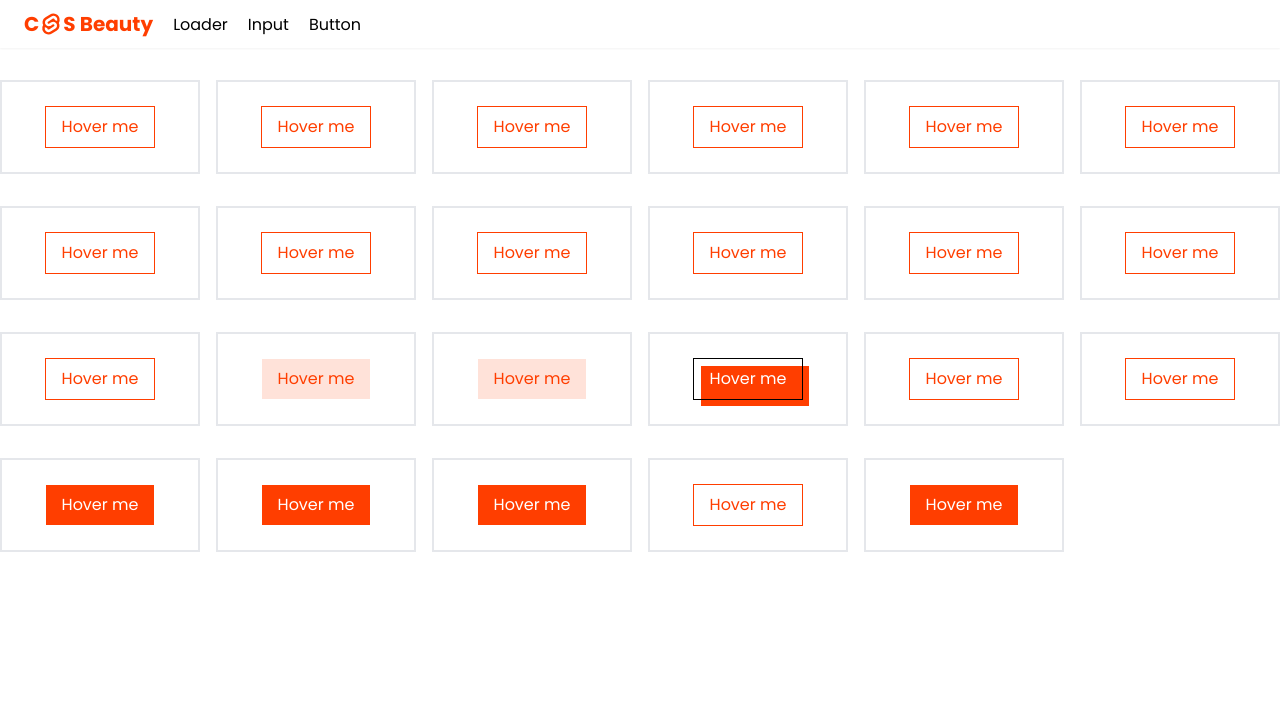
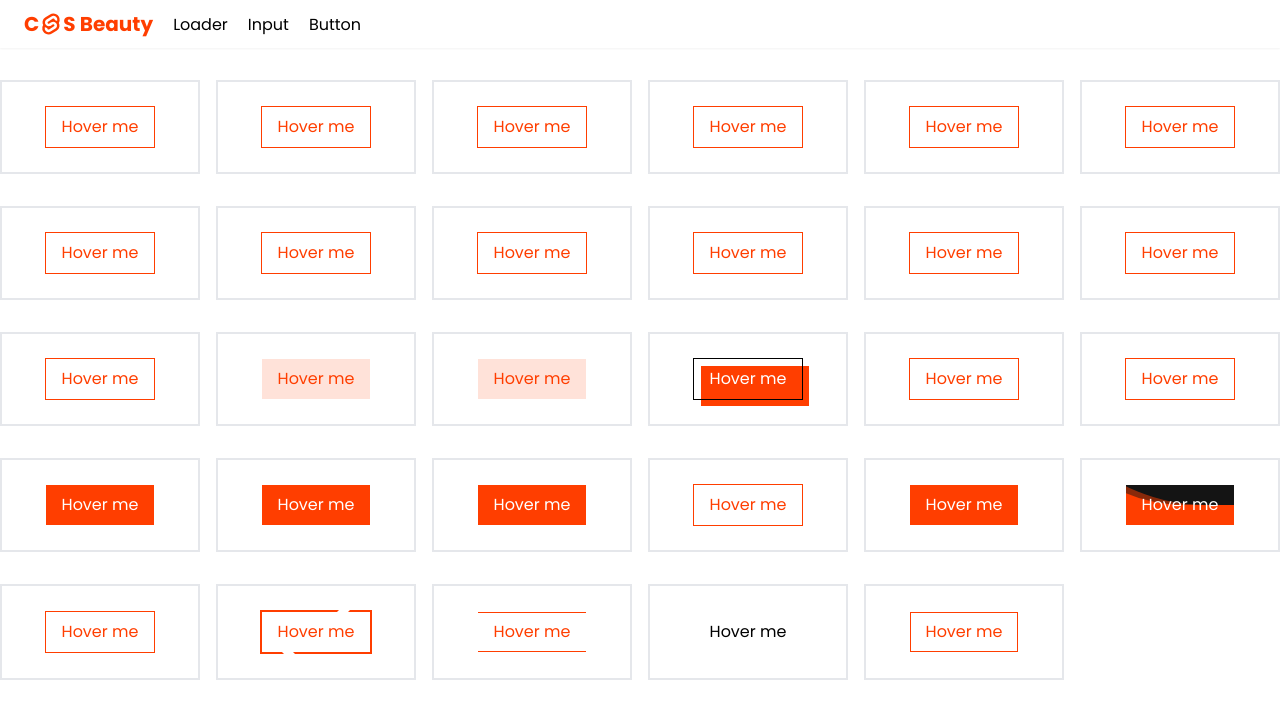
Before and after one commit to pth-1641/CSS-Beauty, a SvelteKit app: page /button in a window 1280 px wide. Shown: the top 718 px of the page. Built offline with nearby package versions, Linux system fonts and the light colour scheme.

Commit message:
Update new button effects

```diff
--- a/src/components/Buttons/button-24.svelte
+++ b/src/components/Buttons/button-24.svelte
@@ -0,0 +1,66 @@
+<script>
+  export let mainColor;
+</script>
+
+<button>
+  <span>Hover me</span>
+  <div style="--mainColor:{mainColor}" />
+</button>
+
+<style>
+  button {
+    position: relative;
+    padding: 8px 16px;
+    display: block;
+    overflow: hidden;
+  }
+
+  button span {
+    position: relative;
+    color: #fff;
+    z-index: 1;
+  }
+
+  button > div {
+    position: absolute;
+    top: -80px;
+    left: 0;
+    width: 200px;
+    height: 200px;
+    background: var(--mainColor);
+    transition: 0.5s;
+  }
+
+  button > div::after,
+  button > div::before {
+    content: '';
+    width: 200%;
+    height: 200%;
+    position: absolute;
+  }
+
+  button > div::before {
+    border-radius: 45%;
+    background: rgba(20, 20, 20, 1);
+    animation: animate 5s linear infinite;
+  }
+
+  button > div::after {
+    border-radius: 40%;
+    background: rgba(20, 20, 20, 0.5);
+    animation: animate 10s linear infinite;
+  }
+
+  button:hover > div {
+    top: -150px;
+  }
+
+  @keyframes animate {
+    0% {
+      transform: translate(-50%, -75%) rotate(0deg);
+    }
+    100% {
+      transform: translate(-50%, -75%) rotate(360deg);
+    }
+  }
+</style>
--- /dev/null
+++ b/src/components/Buttons/button-25.svelte
@@ -0,0 +1,50 @@
+<script>
+  export let mainColor;
+</script>
+
+<button style="--mainColor:{mainColor}">
+  <span>Hover me</span>
+</button>
+
+<style>
+  button {
+    position: relative;
+    padding: 8px 16px;
+  }
+
+  button {
+    display: inline-flex;
+    color: var(--mainColor);
+    outline: 1px solid var(--mainColor);
+    position: relative;
+    transition-duration: 0.4s;
+    overflow: hidden;
+  }
+
+  button::before,
+  button span {
+    transition-timing-function: cubic-bezier(0.86, 0, 0.07, 1);
+    transition-duration: 0.4s;
+  }
+
+  button:hover {
+    background-color: var(--mainColor);
+  }
+
+  button:hover span {
+    transform: translateY(-400%);
+  }
+
+  button::before {
+    content: 'CSS Beauty';
+    color: #fff;
+    position: absolute;
+    left: 0;
+    right: 0;
+    transform: translateY(500%);
+  }
+
+  button:hover::before {
+    transform: translateY(0) scale(1, 1);
+  }
+</style>
--- /dev/null
+++ b/src/components/Buttons/button-26.svelte
@@ -0,0 +1,46 @@
+<script>
+  export let mainColor;
+</script>
+
+<button style="--mainColor:{mainColor}"> Hover me </button>
+
+<style>
+  button {
+    position: relative;
+    background: transparent;
+    color: var(--mainColor);
+    border: 2px solid var(--mainColor);
+    padding: 8px 16px;
+  }
+
+  button::before,
+  button::after {
+    content: '';
+    display: block;
+    position: absolute;
+    width: 10%;
+    background: #fff;
+    height: 4px;
+    transition: all 0.45s cubic-bezier(0.86, 0, 0.07, 1);
+  }
+
+  button::before {
+    right: 20%;
+    top: -3px;
+    transform: skewX(-45deg);
+  }
+
+  button::after {
+    left: 20%;
+    bottom: -3px;
+    transform: skewX(45deg);
+  }
+
+  button:hover::before {
+    right: 80%;
+  }
+
+  button:hover::after {
+    left: 80%;
+  }
+</style>
--- /dev/null
+++ b/src/components/Buttons/button-27.svelte
@@ -0,0 +1,85 @@
+<script>
+  export let mainColor;
+</script>
+
+<button style="--mainColor:{mainColor}">
+  <span style="--mainColor:{mainColor}" />
+  <span style="--mainColor:{mainColor}" />
+  <span style="--mainColor:{mainColor}" />
+  <span style="--mainColor:{mainColor}" />
+  Hover me
+</button>
+
+<style>
+  button {
+    padding: 8px 16px;
+    position: relative;
+    color: var(--mainColor);
+    transition: 0.5s;
+  }
+
+  button span {
+    position: absolute;
+    transition: transform 0.5s;
+  }
+
+  button span:nth-child(1),
+  button span:nth-child(3) {
+    width: 100%;
+    height: 1px;
+    background: var(--mainColor);
+  }
+
+  button span:nth-child(1) {
+    top: 0;
+    left: 0;
+    transform-origin: right;
+  }
+
+  button:hover span:nth-child(1) {
+    transform: scaleX(0);
+    transform-origin: left;
+  }
+
+  button span:nth-child(3) {
+    bottom: 0;
+    left: 0;
+    transform-origin: left;
+  }
+
+  button:hover span:nth-child(3) {
+    transform: scaleX(0);
+    transform-origin: right;
+  }
+
+  button span:nth-child(2),
+  button span:nth-child(4) {
+    width: 1px;
+    height: 100%;
+    background: var(--mainColor);
+  }
+
+  button span:nth-child(2) {
+    top: 0;
+    left: 0;
+    transform: scale(0);
+    transform-origin: bottom;
+  }
+
+  button:hover span:nth-child(2) {
+    transform: scale(1);
+    transform-origin: top;
+  }
+
+  button span:nth-child(4) {
+    top: 0;
+    right: 0;
+    transform: scale(0);
+    transform-origin: top;
+  }
+
+  button:hover span:nth-child(4) {
+    transform: scale(1);
+    transform-origin: bottom;
+  }
+</style>
--- /dev/null
+++ b/src/components/Buttons/button-28.svelte
@@ -0,0 +1,54 @@
+<script>
+  export let mainColor;
+</script>
+
+<button style="--mainColor:{mainColor}"> Hover me </button>
+
+<style>
+  button {
+    padding: 8px 16px;
+    position: relative;
+    transition: 0.5s;
+  }
+
+  button::before,
+  button::after {
+    content: '';
+    position: absolute;
+    width: 0px;
+    height: 0px;
+    background-color: var(--mainColor);
+    transition: 0.5s cubic-bezier(0.5, -0.5, 0.25, 1.5);
+    top: 25%;
+  }
+
+  button::before {
+    left: 0;
+    z-index: -1;
+  }
+  button::after {
+    right: 0;
+    z-index: -2;
+  }
+
+  button:hover {
+    color: white;
+  }
+
+  button:hover::before,
+  button:hover::after {
+    width: 100%;
+    height: 100%;
+    border-radius: 0;
+    background-color: var(--mainColor);
+  }
+
+  button:hover::before {
+    top: 0;
+  }
+
+  button:hover::after {
+    right: -6px;
+    filter: brightness(0.8);
+  }
+</style>
--- /dev/null
+++ b/src/components/Buttons/button-29.svelte
@@ -0,0 +1,57 @@
+<script>
+  export let mainColor;
+</script>
+
+<button class="btn">
+  <span>Hover me</span>
+  <span style="--mainColor:{mainColor}">Hover me</span>
+  <span style="--mainColor:{mainColor}">CSS Beauty</span>
+</button>
+
+<style>
+  button {
+    padding: 8px 16px;
+    position: relative;
+    transition: all 0.3s ease-out;
+  }
+
+  button > span:nth-child(1) {
+    visibility: hidden;
+  }
+
+  button > span:nth-child(2),
+  button > span:nth-child(3) {
+    position: absolute;
+    left: 0;
+    top: 0;
+    display: flex;
+    align-items: center;
+    justify-content: center;
+    width: 100%;
+    height: 100%;
+    transform-style: flat;
+    transition: transform 0.3s ease-out;
+  }
+
+  button > span:nth-child(2) {
+    color: var(--mainColor);
+    border: 1px solid var(--mainColor);
+    background-color: transparent;
+    transform: rotateX(0deg) translateZ(25px);
+  }
+
+  button > span:nth-child(3) {
+    color: #fff;
+    background-color: var(--mainColor);
+    border: 1px solid var(--mainColor);
+    transform: rotateX(90deg) translateZ(25px);
+  }
+
+  button:hover > span:nth-child(2) {
+    transform: rotateX(-90deg) translateZ(25px);
+  }
+
+  button:hover > span:nth-child(3) {
+    transform: rotateX(0deg) translateZ(25px);
+  }
+</style>
```
Also changed, not shown: src/components/Buttons/index.svelte (+12 -0 lines).
